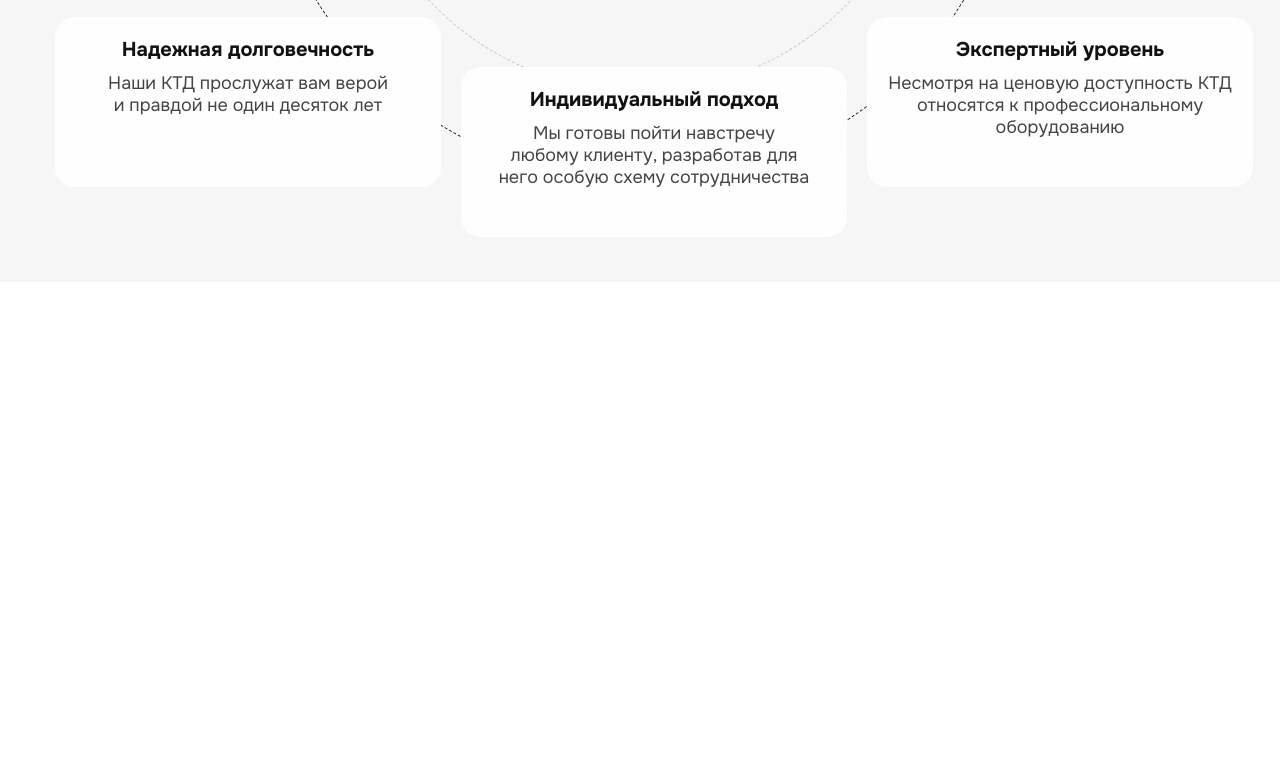
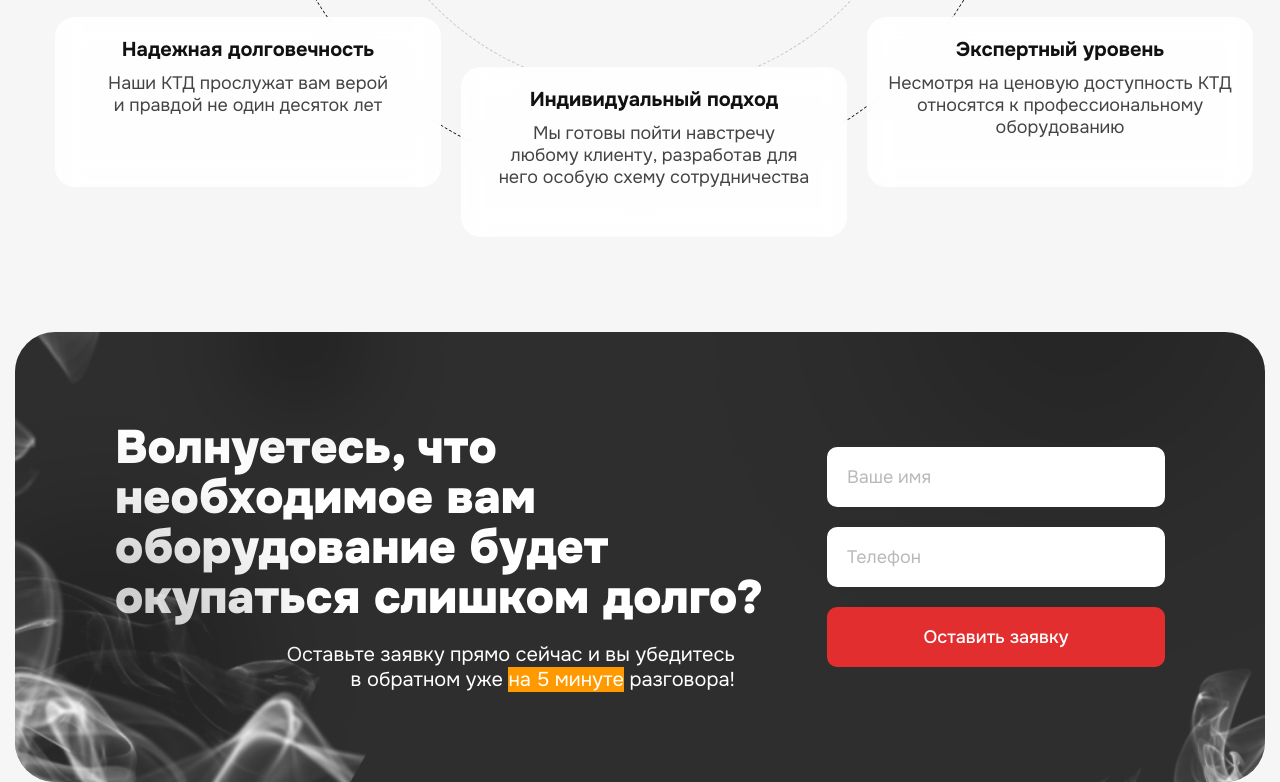
Before and after one commit to theibd56/tsg, a website built with Vite: page index.html in a window 1280 px wide. Shown: the part 6498-7280 px from the top of the page. Before the commit the page ends 6780 px from the top, so only its background shows below. Built offline with nearby package versions, Linux system fonts and the light colour scheme.

Commit message:
banner has been created

```diff
--- a/index.html
+++ b/index.html
@@ -673,6 +673,33 @@
           </div>
         </div>
       </section>
+      <section class="banner">
+        <div class="banner-container container">
+          <div class="banner-content">
+            <div class="banner-text">
+              <div class="banner-title">
+                Волнуетесь, что необходимое вам оборудование будет окупаться слишком долго?
+              </div>
+              <div class="banner-descr">
+                Оставьте заявку прямо сейчас и вы убедитесь <br>
+                в обратном уже <span>на 5 минуте</span> разговора!
+              </div>
+            </div>
+            <form class="banner-form">
+              <div class="banner-form__field">
+                <input type="text" name="name" id="name3" placeholder="Ваше имя">
+              </div>
+              <div class="banner-form__field">
+                <input type="tel" name="phone" id="phone3" placeholder="Телефон">
+              </div>
+              <button class="banner-form__field__button">Оставить заявку</button>
+            </form>
+            <div class="banner-smoke">
+              <img src="/banner/banner-bg-3.png" alt="">
+            </div>
+          </div>
+        </div>
+      </section>
     </main>
     <footer class="footer">
 
--- a/sass/_blocks.scss
+++ b/sass/_blocks.scss
@@ -7,4 +7,5 @@
 @use 'blocks/result';
 @use 'blocks/about';
 @use 'blocks/benefit';
+@use 'blocks/banner';
 @use 'blocks/footer';
--- /dev/null
+++ b/sass/blocks/_banner.scss
@@ -0,0 +1,94 @@
+.banner {
+  background: #F6F6F6;
+  &-title {
+    color: #FFF;
+    font-size: 47px;
+    font-weight: 900;
+    line-height: 50px; /* 106.383% */
+  }
+  &-descr {
+    margin-top: 20px;
+    margin-left: 50px;
+    max-width: 570px;
+    color: #FFF;
+    text-align: right;
+    font-size: 20px;
+    font-weight: 400;
+    line-height: normal;
+    span {
+      background: #F90;
+    }
+  }
+  &-content {
+    border-radius: 40px;
+    background: #2E2E2E;
+
+    position: relative;
+
+    min-height: 400px;
+
+    padding: 90px 100px;
+    overflow: hidden;
+
+    display: flex;
+    align-items: center;
+    justify-content: space-between;
+    gap: 10px;
+  }
+  &-form {
+    position: relative;
+    z-index: 2;
+    width: 338px;
+    min-width: 338px;
+
+    display: flex;
+    flex-direction: column;
+    gap: 20px;
+    input {
+      width: 100%;
+      height: 60px;
+      border-radius: 10px;
+      background: #fff;
+      border: none;
+      outline: none;
+      padding: 0 20px;
+      color: var(--main-color);
+      font-size: 18px;
+      font-weight: 400;
+      line-height: normal;
+      &::placeholder {
+        color: #B9B9B9;
+      }
+    }
+    button {
+      height: 60px;
+      width: 100%;
+
+      color: #FFF;
+      font-size: 18px;
+      font-weight: 500;
+      line-height: normal;
+
+      background: var(--accent-color);
+      outline: none;
+      border: none;
+      border-radius: 10px;
+      cursor: pointer;
+      transition: all .3s ease;
+      &:hover {
+        opacity: 0.7;
+      }
+    }
+  }
+  &-smoke {
+    position: absolute;
+    inset: 0;
+    width: 100%;
+    height: 100%;
+    img {
+      width: 100%;
+      height: 100%;
+      object-fit: cover;
+    }
+  }
+}
--- a/sass/blocks/_benefit.scss
+++ b/sass/blocks/_benefit.scss
@@ -1,5 +1,5 @@
 .benefit {
-  padding: 80px 0 100px;
+  padding: 80px 0 150px;
   background: #F6F6F6;
 
   &-title {
```
